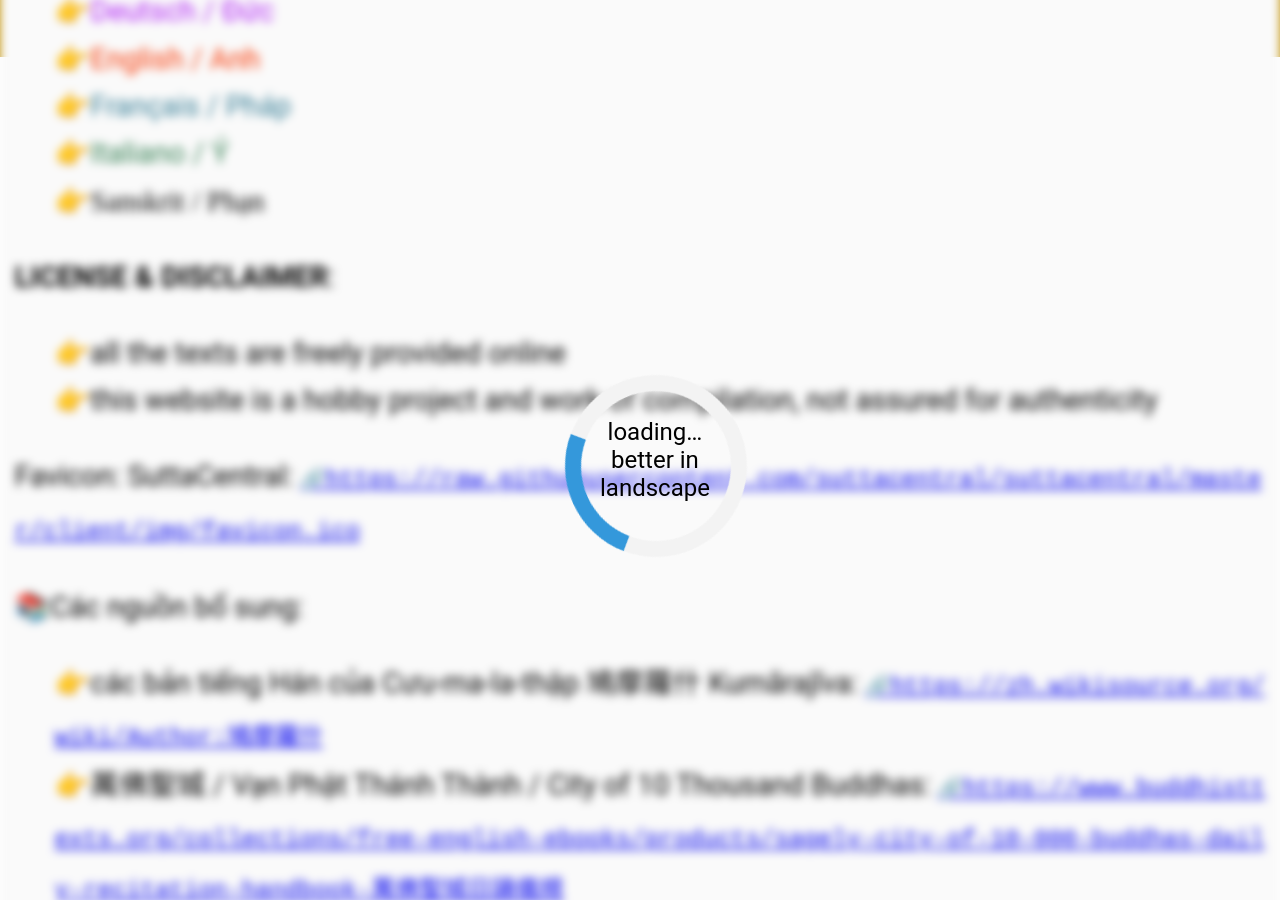
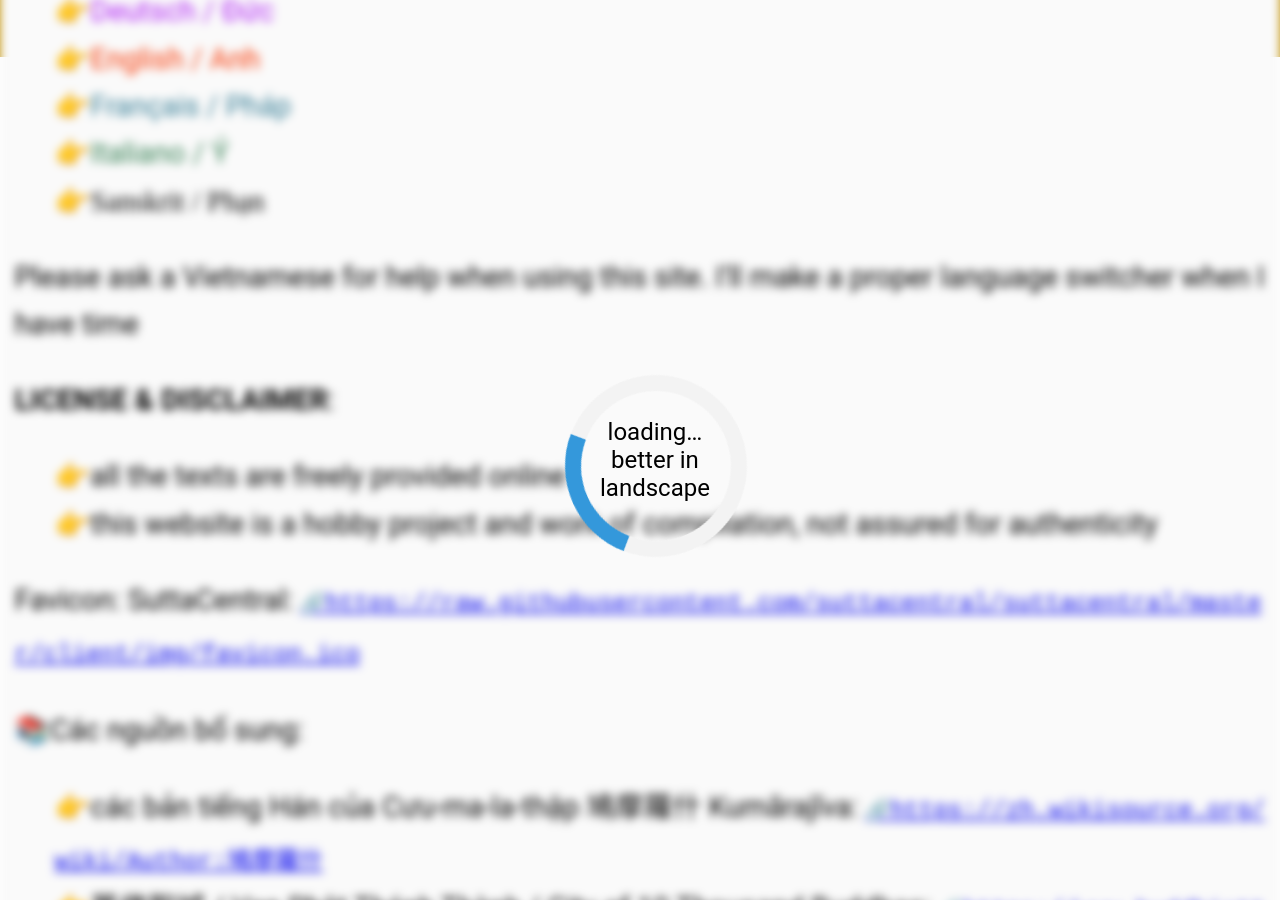
Before and after one commit to phineas-pta/kinh_nhat_tung, a Jekyll site: the page built from index.html, in a window 1280 px wide and 900 px high, scrolled down 1313 px. Built offline with Jekyll 4.4.1, drawn with Linux system fonts in a browser that asks for light colours; some web fonts are replaced.

Commit message:
update some details

```diff
--- a/index.html
+++ b/index.html
@@ -50,6 +50,7 @@ title: Home
 	<li style="color: #388256;">Italiano / Ý</li>
 	<li style="font-family: 'IAST-font';">Sanskrit / Phạn</li>
 </ul></p>
+<p>Please ask a Vietnamese for help when using this site. I'll make a proper language switcher when I have time</p>
 <p lang="en"><span style="font-weight: bold;">LICENSE & DISCLAIMER</span>:<ul>
 	<li>all the texts are freely provided online</li>
 	<li>this website is a hobby project and work of compilation, not assured for authenticity</li>
```
Also changed, not shown: README.md.
